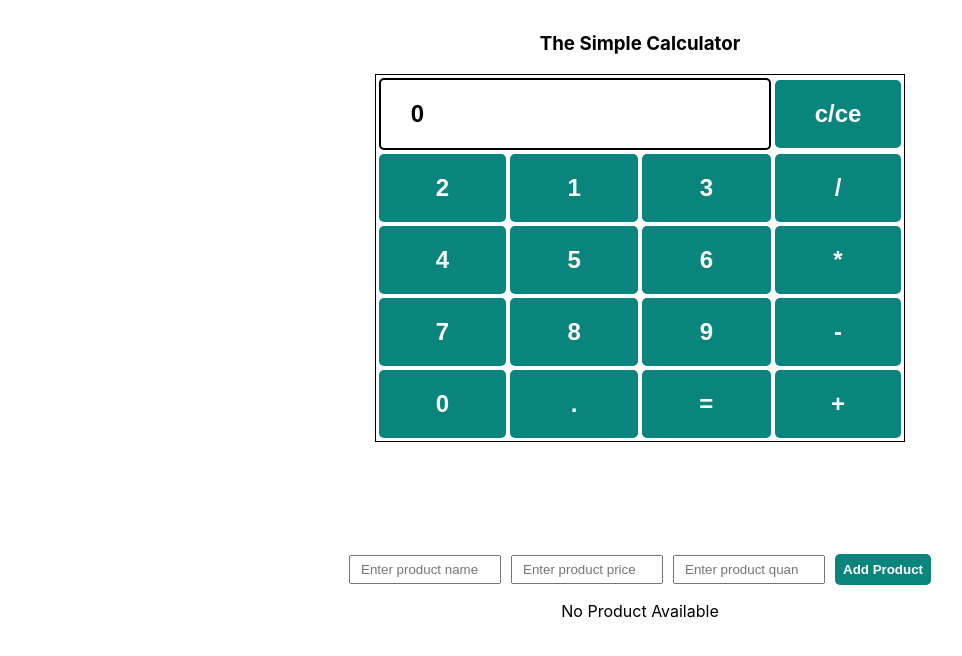
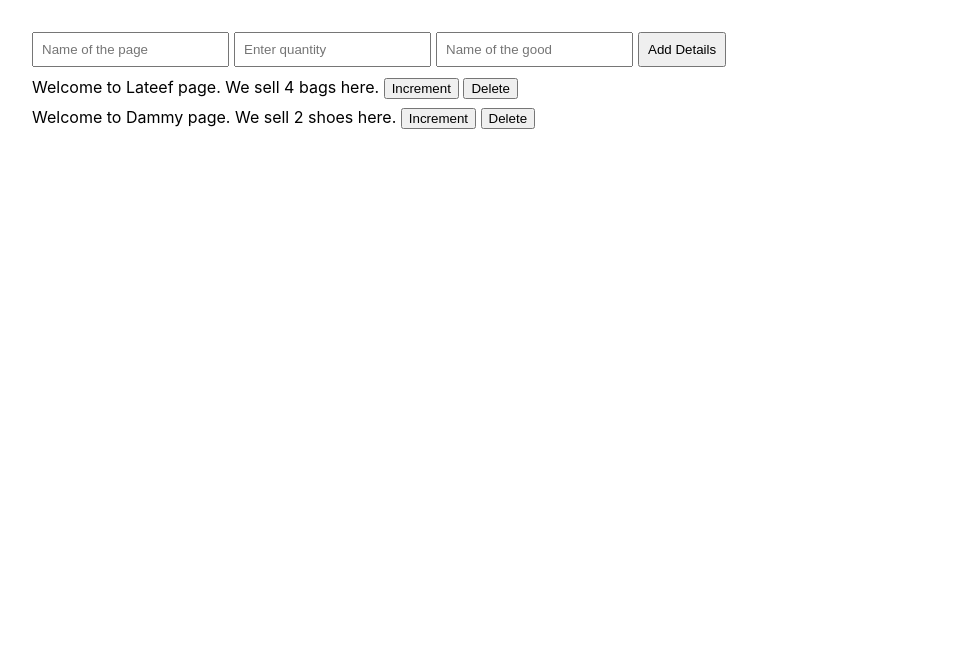
Before and after one commit to devLateef/first-react-app, a React (Create React App) app in the folder first-react-app/: page / in a window 1280 px wide. Shown: the top 656 px of the page, without its empty margins (0-962 px from the left). Built offline with nearby package versions, Linux system fonts and the light colour scheme.

Commit message:
Added a form

```diff
--- a/first-react-app/src/App.css
+++ b/first-react-app/src/App.css
@@ -1,6 +1,15 @@
 .App {
-  text-align: center;
-  margin-top: 2rem;
+  text-align: left;
+  margin: 2rem;
+}
+
+.main, .input{
+  margin-bottom: 0.5rem;
+}
+
+.form input, .form button{
+  padding: 0.5rem;
+  margin: 0 5px 10px 0;
 }
 
 @media (prefers-reduced-motion: no-preference) {
--- a/first-react-app/src/App.js
+++ b/first-react-app/src/App.js
@@ -1,16 +1,79 @@
-import Calculator from './calculator/calculator';
-import Product from './product/products';
-import './App.css';
-import React from 'react'
+import "./App.css";
+import React, { useState } from "react";
+import Main from "./landing-page/landing";
+import { UserForm } from "./landing-page/form";
 
 function App() {
+  let [details, setDetails] = useState([
+    {
+      name: "Lateef",
+      qty: 4,
+      good: "bags",
+    },
+    {
+      name: "Dammy",
+      qty: 2,
+      good: "shoes",
+    },
+  ]);
 
+  let [name, setName] = useState("");
+  let [quant, setQuant] = useState("");
+  let [gud, setGud] = useState("");
+
+  const increase = (ind) => {
+    let allDetails = [...details];
+    let foundDetails = allDetails.find((item, index) => index === ind);
+    foundDetails.qty++;
+    setDetails(allDetails);
+  };
+
+  const deleteItem = (ind) => {
+    let allItems = [...details];
+    let restItem = allItems.filter((_, i) => i !== ind);
+    setDetails(restItem);
+  };
+
+  const addValue = () => {
+    if(name !== '' || quant !== '' || gud !== ''){
+      let allValues = {
+        name,
+        qty: quant,
+        good: gud,
+      };
+      // setDetails([...details, allValues]);
+      setDetails((prev) => [...prev, allValues]);
+      setName('')
+      setQuant('')
+      setGud('')
+    }else{
+      alert('Fill in all fields')
+    }
+
+  };
   return (
     <div className="App">
-      <Calculator/>
-      <Product/>
+      <UserForm
+        name={name}
+        qty={quant}
+        good={gud}
+        setName={setName}
+        setQuant={setQuant}
+        setGud={setGud}
+        addValue={addValue}
+      />
+      {details.map((item, i) => (
+        <Main
+          key={i}
+          name={item.name}
+          qty={item.qty}
+          good={item.good}
+          increment={() => increase(i)}
+          deleteItem={() => deleteItem(i)}
+        />
+      ))}
     </div>
-  )
+  );
 }
 
 export default App;
--- /dev/null
+++ b/first-react-app/src/landing-page/form.js
@@ -0,0 +1,22 @@
+export const UserForm = ({ name, qty, good, setName, setQuant, setGud, addValue }) => {
+  return (
+    <div className="form">
+      <input
+        value={name}
+        placeholder="Name of the page"
+        onChange={(e) => setName(e.target.value)}
+      />
+      <input
+        value={qty}
+        placeholder="Enter quantity"
+        onChange={(e) => setQuant(e.target.value)}
+      />
+      <input
+        value={good}
+        placeholder="Name of the good"
+        onChange={(e) => setGud(e.target.value)}
+      />
+      <button onClick={addValue}>Add Details</button>
+    </div>
+  );
+};
--- /dev/null
+++ b/first-react-app/src/landing-page/landing.js
@@ -0,0 +1,9 @@
+const Main = ({name, qty, good, increment, deleteItem})=>{
+    return(
+        <div className="main">
+            Welcome to {name} page. We sell {qty} {good} here. <button onClick={increment}>Increment</button> <button onClick={deleteItem}>Delete</button>
+        </div>
+    )
+}
+
+export default Main;
```
